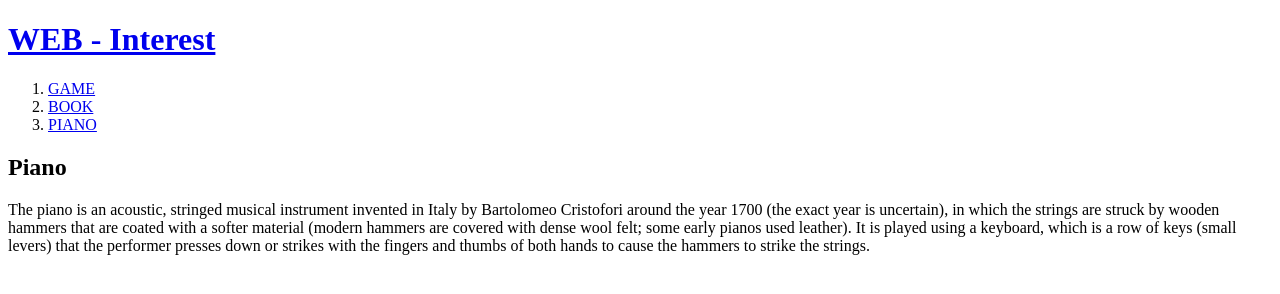
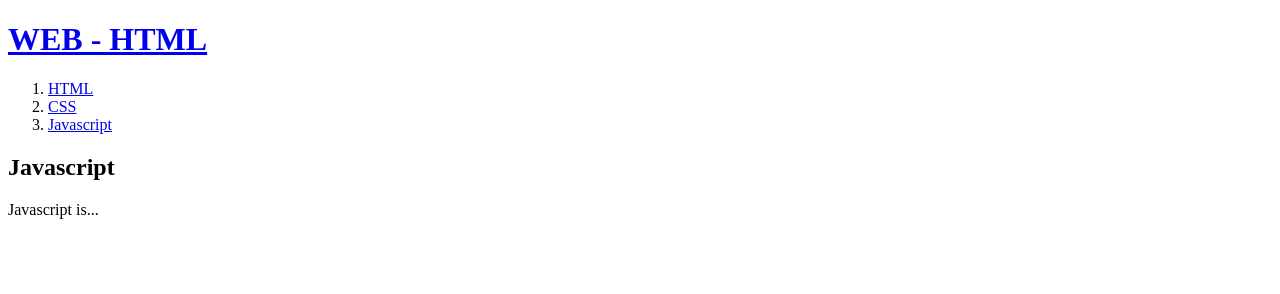
Before and after one commit to wolves7738/web1, a plain HTML site: page 3.html in a window 1280 px wide. Drawn offline with Linux system fonts and the light colour scheme.

Commit message:
Update 3.html

```diff
--- a/3.html
+++ b/3.html
@@ -1,24 +1,17 @@
 <!DOCTYPE html>
 <html>
 <head>
-  <title>WEB1 - PIANO</title>
+  <title>WEB1 - Javascript</title>
   <meta charset="utf-8">
 </head>
 <body>
-  <h1><a href="index.html">WEB - Interest</a></h1>
+  <h1><a href="index.html">WEB - HTML</a></h1>
   <ol>
-  <li><a href="1.html">GAME</a></li>
-  <li><a href="2.html">BOOK</a></li>
-  <li><a href="3.html">PIANO</a></li>
+  <li><a href="1.html">HTML</a></li>
+  <li><a href="2.html">CSS</a></li>
+  <li><a href="3.html">Javascript</a></li>
   </ol>
-  <h2>Piano</h2>
-  <p>The piano is an acoustic, stringed musical instrument invented in Italy by
-     Bartolomeo Cristofori around the year 1700 (the exact year is uncertain), in
-     which the strings are struck by wooden hammers that are coated with a softer
-     material (modern hammers are covered with dense wool felt; some early pianos
-     used leather). It is played using a keyboard, which is a row of keys (small levers)
-     that the performer presses down or strikes with the fingers and thumbs of both
-     hands to cause the hammers to strike the strings.</p>
-
+  <h2>Javascript</h2>
+  <p>Javascript is...</p>
 </body>
 </html>
```
